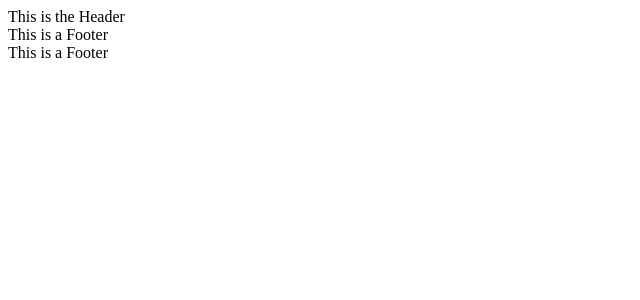
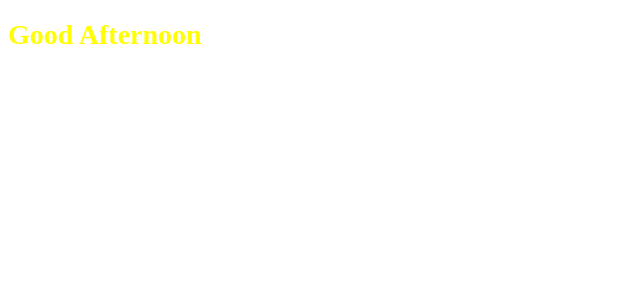
Before and after one commit to Carlos-860/Tutorials-Code-Snippets, a React (Create React App) app in the folder react-full-tutorial/: page / in a window 1280 px wide. Shown: the top 300 px of the page, without its empty margins (0-640 px from the left). Built offline with nearby package versions, Linux system fonts and the light colour scheme.

Commit message:
Styling Components

```diff
--- a/react-full-tutorial/public/index.html
+++ b/react-full-tutorial/public/index.html
@@ -5,10 +5,7 @@
     <link rel="icon" href="%PUBLIC_URL%/favicon.ico" />
     <meta name="viewport" content="width=device-width, initial-scale=1" />
     <meta name="theme-color" content="#000000" />
-    <meta
-      name="description"
-      content="Web site created using create-react-app"
-    />
+    <meta name="description" content="Web site created using create-react-app" />
     <link rel="apple-touch-icon" href="%PUBLIC_URL%/logo192.png" />
     <!--
       manifest.json provides metadata used when your web app is installed on a
--- a/react-full-tutorial/src/components/Header.js
+++ b/react-full-tutorial/src/components/Header.js
@@ -1,7 +1,7 @@
 import React from 'react';
 
 function Header() {
-  return <header>This is the Header</header>;
+  return <header className="navbar">This is the Header</header>;
 }
 
 export default Header;
--- a/react-full-tutorial/src/index.css
+++ /dev/null
@@ -1,13 +0,0 @@
-body {
-  margin: 0;
-  font-family: -apple-system, BlinkMacSystemFont, 'Segoe UI', 'Roboto', 'Oxygen',
-    'Ubuntu', 'Cantarell', 'Fira Sans', 'Droid Sans', 'Helvetica Neue',
-    sans-serif;
-  -webkit-font-smoothing: antialiased;
-  -moz-osx-font-smoothing: grayscale;
-}
-
-code {
-  font-family: source-code-pro, Menlo, Monaco, Consolas, 'Courier New',
-    monospace;
-}
--- a/react-full-tutorial/src/index.js
+++ b/react-full-tutorial/src/index.js
@@ -1,7 +1,8 @@
+import React from 'react';
+import ReactDOM from 'react-dom';
+
 // 5.
 // React DOM & JSX Practice
-// import React from 'react';
-// import ReactDOM from 'react-dom';
 // ReactDOM.render(
 //   <ul>
 //     <li>Item 1</li>
@@ -26,8 +27,6 @@
 
 // 7.
 // Functional Components Practice
-// import React from 'react';
-// import ReactDOM from 'react-dom';
 // function MyInfo() {
 //   return (
 //     <>
@@ -45,27 +44,72 @@
 // const paragraphStyles = {
 //   color: 'red',
 // };
+//
 // ReactDOM.render(<MyInfo />, document.getElementById('root'));
 
 // 8.
 // Move Components into seperate files
-// import React from 'react';
-// import ReactDOM from 'react-dom';
 // import MyInfo from './components/MyInfo.js';
+//
 // ReactDOM.render(<MyInfo />, document.getElementById('root'));
 
 // 9.
 // Parent/Child components
-// import React from 'react';
-// import ReactDOM from 'react-dom';
 // import App from './App';
-
+//
 // ReactDOM.render(<App />, document.getElementById('root'));
 
 // 10.
 // Practice Parent/Child components
-import React from 'react';
-import ReactDOM from 'react-dom';
-import App from './App';
+// import App from './App';
+//
+// ReactDOM.render(<App />, document.getElementById('root'));
 
+// 12.
+// Styling React with CSS classes
+// import App from './App';
+// import './style.css';
+//
+// ReactDOM.render(<App />, document.getElementById('root'));
+
+// 14.
+// JSX to JavaScript and Back
+// function App() {
+//   const firstName = 'Bob',
+//     lastName = 'Ziroll';
+//   return <h1>Hello {`${firstName} ${lastName}`}!</h1>;
+//
+//   const date = new Date();
+//   return (
+//     <h1>
+//       Good
+//       {(date.getHours() >= 0) & (date.getHours() < 12) ? ' Morning' : date.getHours() < 17 ? ' Afternoon' : ' Evening'}
+//     </h1>
+//   );
+// }
+// ReactDOM.render(<App />, document.getElementById('root'));
+
+// 15.
+// Inline Styles with the style property
+function App() {
+  const date = new Date(2021, 10, 16, 16);
+  let timeOfDay;
+
+  const styles = {
+    fontSize: 28,
+  };
+
+  if (date.getHours() >= 0 && date.getHours() < 12) {
+    timeOfDay = 'Morning';
+    styles.color = 'green';
+  } else if (date.getHours() <= 17) {
+    timeOfDay = 'Afternoon';
+    styles.color = 'yellow';
+  } else {
+    timeOfDay = 'Evening';
+    styles.color = 'black';
+  }
+
+  return <h1 style={styles}>Good {timeOfDay}</h1>;
+}
 ReactDOM.render(<App />, document.getElementById('root'));
--- /dev/null
+++ b/react-full-tutorial/src/style.css
@@ -0,0 +1,15 @@
+body {
+  margin: 0;
+}
+
+.navbar {
+  height: 100px;
+  background-color: #333;
+  color: whitesmoke;
+  margin-bottom: 15px;
+  text-align: center;
+  font-size: 30px;
+  display: flex;
+  justify-content: center;
+  align-items: center;
+}
```
Also changed, not shown: 1 other file (tests, documents, lock files or other folders).
